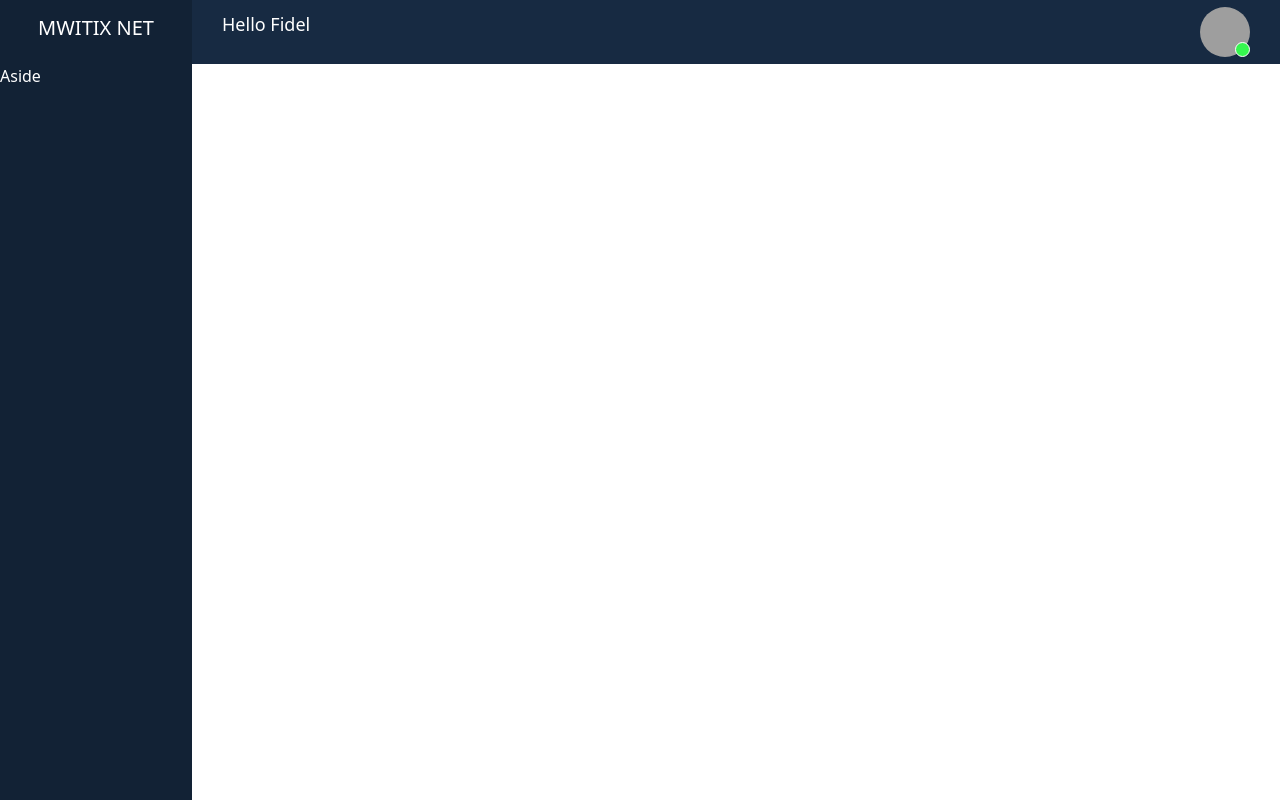
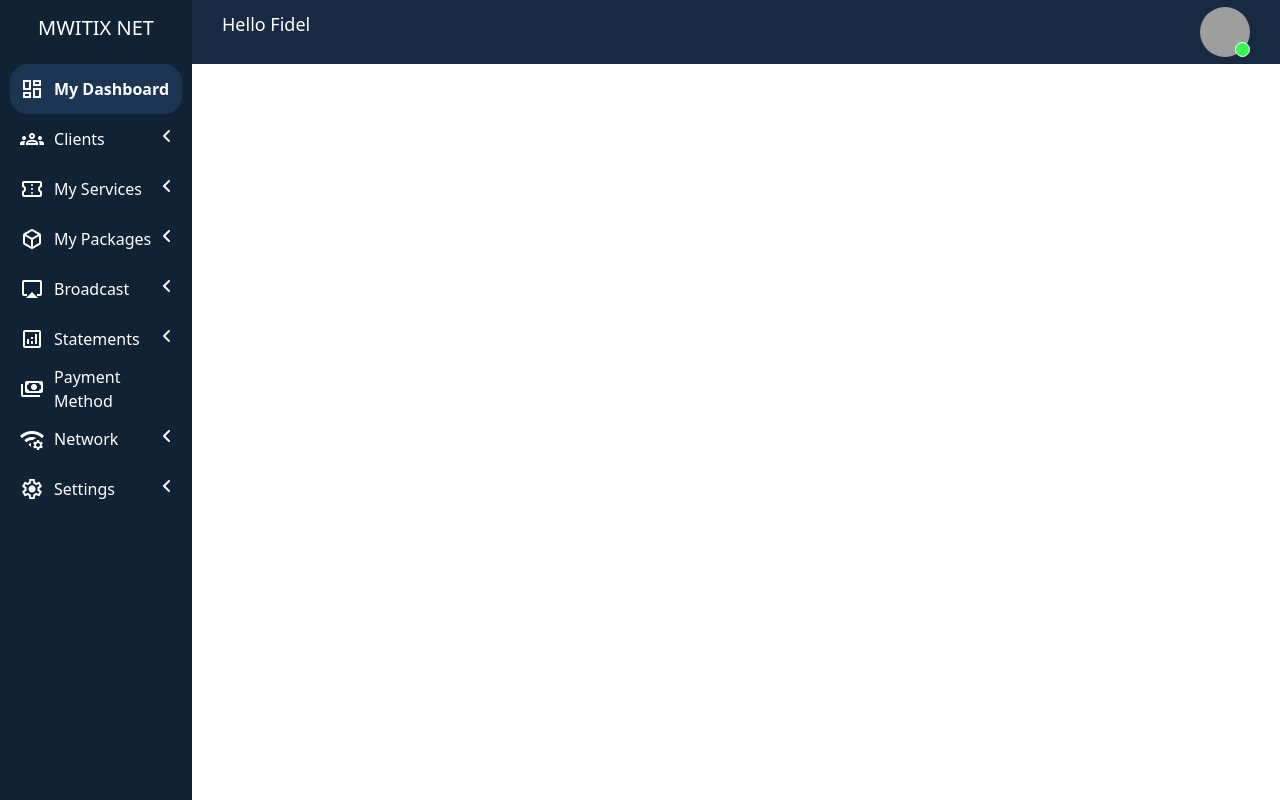
Before and after one commit to fidel208/Netizone, a React (Vite) app in the folder Frontend/: page /dashboard in a window 1280 px wide. Built offline with nearby package versions, Linux system fonts and the light colour scheme; grey boxes are pictures that could not be loaded.

Commit message:
sth small

```diff
--- a/Frontend/index.html
+++ b/Frontend/index.html
@@ -13,6 +13,10 @@
       rel="stylesheet"
       href="https://cdnjs.cloudflare.com/ajax/libs/font-awesome/6.5.2/css/all.min.css"
     />
+    <link
+      rel="stylesheet"
+      href="https://fonts.googleapis.com/css2?family=Material+Symbols+Outlined:opsz,wght,FILL,GRAD@24,400,0,0"
+    />
   </head>
   <body>
     <div id="root"></div>
--- a/Frontend/src/components/aside/Aside.jsx
+++ b/Frontend/src/components/aside/Aside.jsx
@@ -1,8 +1,171 @@
-import React from "react";
+import React, { useState } from "react";
 import "./aside.css";
 
 const Aside = () => {
-  return <div className="aside">Aside</div>;
+  const [openMenu, setOpenMenu] = useState(null);
+  const toggleMenu = (menuName) => {
+    if (openMenu === menuName) {
+      setOpenMenu(null);
+    } else {
+      setOpenMenu(menuName);
+    }
+  };
+
+  return (
+    <div className="aside">
+      <nav>
+        <a href="" className="a-active">
+          <span class="material-symbols-outlined">dashboard</span>My Dashboard
+        </a>
+        <a
+          href=""
+          className="with"
+          onClick={(e) => {
+            e.preventDefault();
+            toggleMenu("clients");
+          }}
+        >
+          <span className="left">
+            <span class="material-symbols-outlined">groups</span>Clients
+          </span>
+          <i class="fa-solid fa-angle-left"></i>
+        </a>
+        {openMenu === "clients" && (
+          <div id="clients-dropdown">
+            <a href="">Online clients</a>
+            <a href="">Hotspot clients</a>
+          </div>
+        )}
+        <a
+          href=""
+          className="with"
+          onClick={(e) => {
+            e.preventDefault();
+            toggleMenu("services");
+          }}
+        >
+          <span className="left">
+            <span class="material-symbols-outlined">confirmation_number</span>My
+            Services
+          </span>
+          <i class="fa-solid fa-angle-left"></i>
+        </a>
+        {openMenu === "services" && (
+          <div id="services-dropdown">
+            <a href="">Recharge Client</a>
+            <a href="">Refill Client</a>
+          </div>
+        )}
+        <a
+          href=""
+          className="with"
+          onClick={(e) => {
+            e.preventDefault();
+            toggleMenu("packages");
+          }}
+        >
+          <span className="left">
+            <span class="material-symbols-outlined">deployed_code</span>My
+            Packages
+          </span>
+          <i class="fa-solid fa-angle-left"></i>
+        </a>
+        {openMenu === "packages" && (
+          <div id="packages-dropdown">
+            <a href="">Hotspot</a>
+            <a href="">PPPOE</a>
+          </div>
+        )}
+        <a
+          href=""
+          className="with"
+          onClick={(e) => {
+            e.preventDefault();
+            toggleMenu("broadcast");
+          }}
+        >
+          <span className="left">
+            <span class="material-symbols-outlined">airplay</span>Broadcast
+          </span>
+          <i class="fa-solid fa-angle-left"></i>
+        </a>
+        {openMenu === "broadcast" && (
+          <div id="broadcast-dropdown">
+            <a href="">Single Client</a>
+            <a href="">Bulk Clients</a>
+          </div>
+        )}
+        <a
+          href=""
+          className="with"
+          onClick={(e) => {
+            e.preventDefault();
+            toggleMenu("statements");
+          }}
+        >
+          <span className="left">
+            <span class="material-symbols-outlined">analytics</span>Statements
+          </span>
+          <i class="fa-solid fa-angle-left"></i>
+        </a>
+        {openMenu === "statements" && (
+          <div id="statements-dropdown">
+            <a href="">Daily Report</a>
+            <a href="">Period Report</a>
+          </div>
+        )}
+        <a
+          href=""
+          onClick={(e) => {
+            e.preventDefault();
+          }}
+        >
+          <span class="material-symbols-outlined">payments</span>Payment Method
+        </a>
+        <a
+          href=""
+          className="with"
+          onClick={(e) => {
+            e.preventDefault();
+            toggleMenu("network");
+          }}
+        >
+          <span className="left">
+            <span class="material-symbols-outlined">network_manage</span>Network
+          </span>
+          <i class="fa-solid fa-angle-left"></i>
+        </a>
+        {openMenu === "network" && (
+          <div id="network-dropdown">
+            <a href="">Routers</a>
+            <a href="">IP Pool</a>
+          </div>
+        )}
+        <a
+          href=""
+          className="with"
+          onClick={(e) => {
+            e.preventDefault();
+            toggleMenu("settings");
+          }}
+        >
+          <span className="left">
+            <span class="material-symbols-outlined">settings</span>Settings
+          </span>
+          <i class="fa-solid fa-angle-left"></i>
+        </a>
+        {openMenu === "settings" && (
+          <div id="settings-dropdown">
+            <a href="">General Settings</a>
+            <a href="">Maintenance Mode</a>
+            <a href="">User Alerts</a>
+            <a href="">Backup/Restore</a>
+            <a href="">Clear Cache</a>
+          </div>
+        )}
+      </nav>
+    </div>
+  );
 };
 
 export default Aside;
--- a/Frontend/src/components/aside/aside.css
+++ b/Frontend/src/components/aside/aside.css
@@ -4,3 +4,47 @@
   background-color: rgb(18, 34, 53);
   color: white;
 }
+nav {
+  display: flex;
+  flex-direction: column;
+  height: 100%;
+  padding: 0 10px;
+}
+nav a {
+  color: white;
+  display: flex;
+  flex-direction: row;
+  gap: 10px;
+  text-decoration: none;
+  align-items: center;
+  width: 100%;
+  height: 50px;
+  padding: 20px 10px;
+  border-radius: 18px;
+}
+nav a:hover {
+  background-color: rgb(28, 53, 83);
+  font-weight: bold;
+}
+.a-active {
+  background-color: rgb(28, 53, 83);
+  font-weight: bold;
+}
+.left {
+  display: flex;
+  flex: row;
+  gap: 10px;
+}
+.fa-solid {
+  display: flex;
+  align-self: flex-end;
+}
+.with {
+  display: flex;
+  flex-direction: row;
+  justify-content: space-between;
+}
+nav > div > a {
+  font-size: 15px;
+  height: 40px;
+}
--- a/Frontend/src/components/header/Header.jsx
+++ b/Frontend/src/components/header/Header.jsx
@@ -18,7 +18,7 @@ const Header = () => {
         {isOpen && (
           <span className="dropdown">
             <a href="#">
-              <i class="fa-solid fa-user"></i>Account settings
+              <i class="fa-solid fa-user"></i>Account Settings
             </a>
             <a href="/login">
               {" "}
--- a/Frontend/src/components/header/header.css
+++ b/Frontend/src/components/header/header.css
@@ -30,6 +30,7 @@
   height: 50px;
   width: 50px;
   border-radius: 50%;
+  cursor: pointer;
   display: flex;
   justify-content: flex-end;
   align-items: flex-end;
@@ -51,14 +52,14 @@
   position: absolute;
   top: 8%;
   right: 0;
+  padding: 10px 20px;
   background-color: rgb(23, 42, 66);
   color: white;
   z-index: 1000;
-  padding: 20px;
   display: flex;
   flex-direction: column;
   justify-content: space-between;
-  max-height: 100px;
+  max-height: 90px;
   height: 100%;
 }
 .dropdown > a {
@@ -69,6 +70,7 @@
   flex-direction: row;
   gap: 10px;
   align-items: center;
+  text-align: center;
 }
 .dropdown > a:hover {
   color: rgb(233, 54, 54);
```
